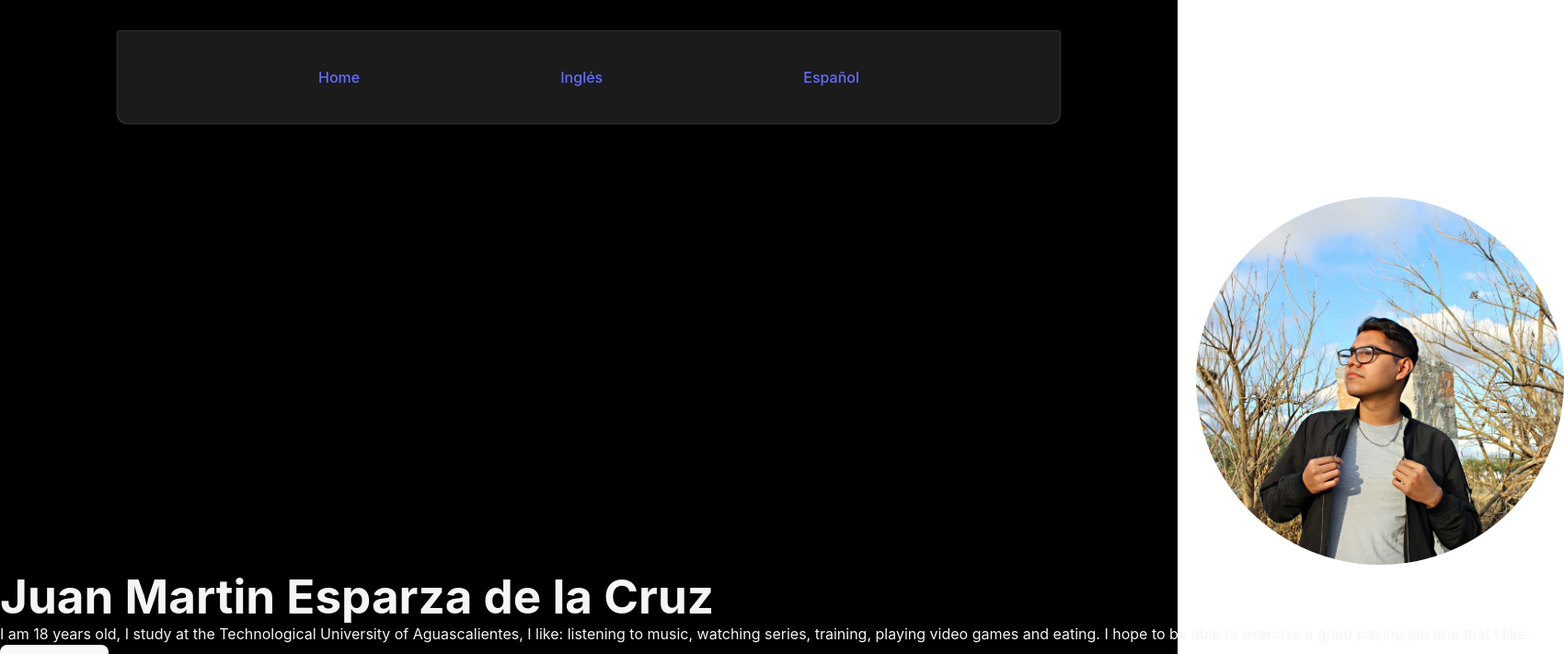
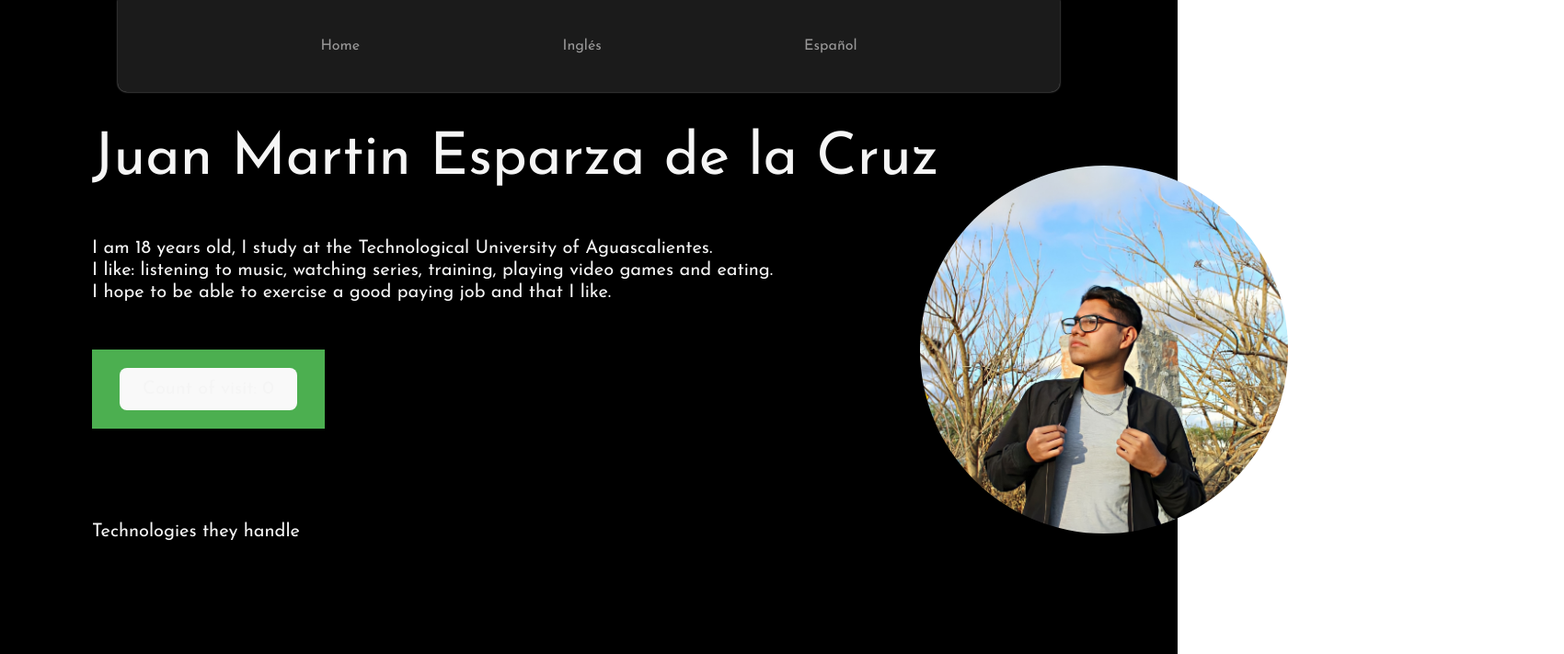
Before and after one commit to MartinDeLaCruz69/Contador-Martin, a React (Vite) app: page / in a window 1280 px wide. Shown: the top 711 px of the page at 92% size, 1700 px wide, since content can reach past the window. Built offline with nearby package versions, Linux system fonts and the light colour scheme.

Commit message:
Feat: Added more styles and new classes

```diff
--- a/src/App.css
+++ b/src/App.css
@@ -1,7 +1,9 @@
+@import url('https://fonts.googleapis.com/css2?family=Josefin+Sans&display=swap');
 *{
   padding: 0;
   margin: 0;
   color: whitesmoke;
+  font-family: 'Josefin Sans', sans-serif;
 }
 body{
   background-color: black;
@@ -11,7 +13,7 @@ body{
   margin-top: 80px;
   width: 400px;
   height: 400px;
-  margin-left: 1300px;
+  margin-left: 1000px;
 }
 .options{
   user-select: none;
@@ -25,4 +27,48 @@ body{
   background-color: #1B1B1B;
   box-shadow: 0px 0px 2px #ababab;
   border-radius: 0 0 10px 10px;
+  font-family: 'Josefin Sans', sans-serif;
 }
+.options a{
+  color: #999898;
+}
+.name{
+  color: whitesmoke;
+  font-size: 20px;
+  text-align: left;
+  text-align: justify;
+  position: relative;
+  top: -450px;
+  left: 100px;
+}
+.information{
+  color: whitesmoke;
+  font-size: 20px;
+  text-align: left;
+  text-align: justify;
+  position: relative;
+  top: -400px;
+  left: 100px;
+}
+.button{
+  background-color: #4CAF50;
+  border: none;
+  color: white;
+  padding: 20px 30px;
+  text-align: center;
+  text-decoration: none;
+  display: inline-block;
+  font-size: 20px;
+  position: relative;
+  top: -350px;
+  left: 100px;
+}
+.tecnology{
+  color: whitesmoke;
+  font-size: 20px;
+  text-align: left;
+  text-align: justify;
+  position: relative;
+  top: -250px;
+  left: 100px;
+}
--- a/src/App.jsx
+++ b/src/App.jsx
@@ -16,8 +16,10 @@ function App() {
       </div>
       <div className='information'>
         <p>{t("information")}</p>
+        <p>{t("information1")}</p>
+        <p>{t("information2")}</p>
       </div>
-      <div className="card">
+      <div className='button'>
         <button onClick={() => setCount((count) => count + 1)}>
           {t("button")} {count}
         </button>
@@ -26,6 +28,7 @@ function App() {
         <p>{t("tecno")}</p>
       </div>
     </div>
+
   )
 }
 export default App
--- a/src/config/language/english.json
+++ b/src/config/language/english.json
@@ -1,6 +1,8 @@
 {
     "name": "Juan Martin Esparza de la Cruz",
-    "information": "I am 18 years old, I study at the Technological University of Aguascalientes, I like: listening to music, watching series, training, playing video games and eating. I hope to be able to exercise a good paying job and that I like.",
-    "button": "Count is",
+    "information": "I am 18 years old, I study at the Technological University of Aguascalientes.",
+    "information1": "I like: listening to music, watching series, training, playing video games and eating.",
+    "information2": "I hope to be able to exercise a good paying job and that I like.",
+    "button": "Count of visit:",
     "tecno": "Technologies they handle"
 }
--- a/src/config/language/spanish.json
+++ b/src/config/language/spanish.json
@@ -1,6 +1,8 @@
 {
     "name": "Juan Martín Esparza de la Cruz",
-    "information": "Tengo 18 años, estudio en la Universidad Tecnológica de Aguascalientes, me gusta: escuchar música, ver series, entrenar, jugar video juegos y comer. Espero poder ejercer un trabajo de buena paga y que me guste.",
-    "button": "Contador visita",
+    "information": "Tengo 18 años, estudio en la Universidad Tecnológica de Aguascalientes.",
+    "information1": "Me gusta: escuchar música, ver series, entrenar, jugar video juegos y comer.",
+    "information2": "Espero poder ejercer un trabajo de buena paga y que me guste.",
+    "button": "Contador de visita:",
     "tecno": "Tecnologías que manejan"
 }
```
